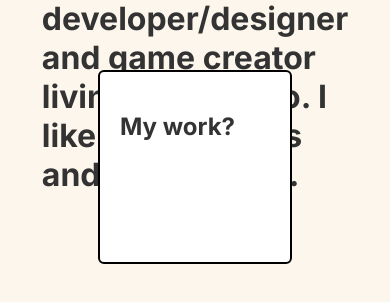
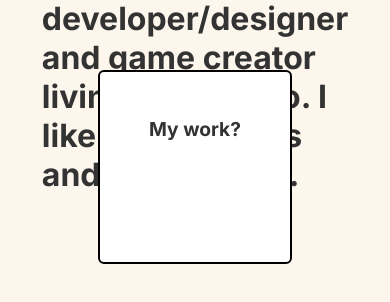
Before and after one commit to apratt957/2024portfolio, a Next.js app: page / in a window 390 px wide. Shown: the part 268-570 px from the top of the page. Built offline with nearby package versions, Linux system fonts and the light colour scheme.

Commit message:
fix margins and font size in cards

```diff
--- a/src/app/card.tsx
+++ b/src/app/card.tsx
@@ -24,11 +24,20 @@ export default function Card(props: CardProps) {
         color: "white",
         transition: { duration: 0.3 },
       }}
+      whileTap={{
+        backgroundColor: props.backgroundColor,
+        color: "white",
+        transition: { duration: 0.3 },
+      }}
       className={styles.card}
       onClick={props.handleClick}
     >
-      <h1>{props.description}</h1>
-      <p>{props.title}</p>
+      <div className={styles.h1Container}>
+        <h1 className={styles.cardDescription}>{props.description}</h1>
+      </div>
+      <div className={styles.titleContainer}>
+        <p className={styles.cardTitle}>{props.title}</p>
+      </div>
     </motion.article>
   );
 }
--- a/src/app/page.module.css
+++ b/src/app/page.module.css
@@ -16,10 +16,19 @@
   cursor: grab;
   display: flex;
   flex-direction: column;
-  align-items: flex-start;
+  justify-content: space-between;
+  align-items: center;
   border-radius: 6px;
   z-index: 1;
   top: 40vh;
+}
+
+.card > div {
+  flex: 1;
+  margin: 0;
+  display: flex;
+  justify-content: center;
+  align-items: center;
 }
 
 .card:hover {
@@ -32,6 +41,11 @@
     width: 150px;
     height: 150px;
   }
+
+  .cardDescription {
+    font-size: 1.2em;
+    margin: 0;
+  }
 }
 
 /* Tablet and Smaller Desktop */
```
